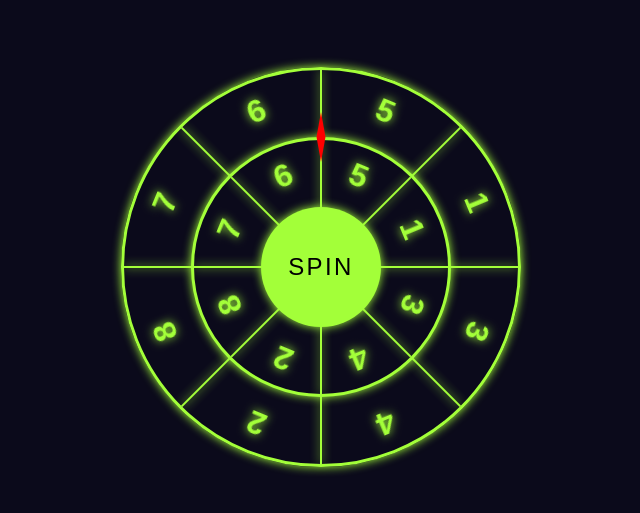
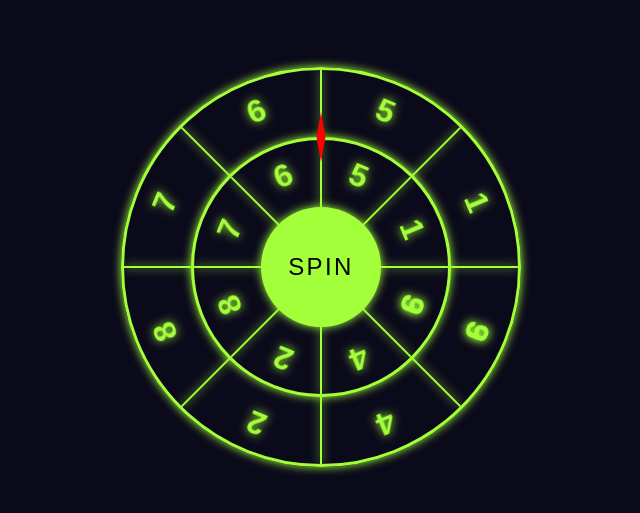
Before and after one commit to Number122/Spin-Wheel, a plain HTML site: page index.html in a window 1280 px wide. Shown: the part 133-646 px from the top of the page, 319-959 px from the left. Drawn offline with Linux system fonts and the light colour scheme.

Commit message:
Update index.html
forgot to add 9

```diff
--- a/index.html
+++ b/index.html
@@ -18,6 +18,7 @@
                 <b style="--i:0;">5</b>
                 <b style="--i:1;">1</b>
                 <b style="--i:2;">3</b>
+                <b style="--i:2;">9</b>
                 <b style="--i:3;">4</b>
                 <b style="--i:4;">2</b>
                 <b style="--i:5;">8</b>
@@ -36,6 +37,7 @@
                 <b style="--i:2;">3</b>
                 <b style="--i:3;">4</b>
                 <b style="--i:4;">2</b>
+                <b style="--i:2;">9</b>
                 <b style="--i:5;">8</b>
                 <b style="--i:6;">7</b>
                 <b style="--i:7;">6</b>
```
